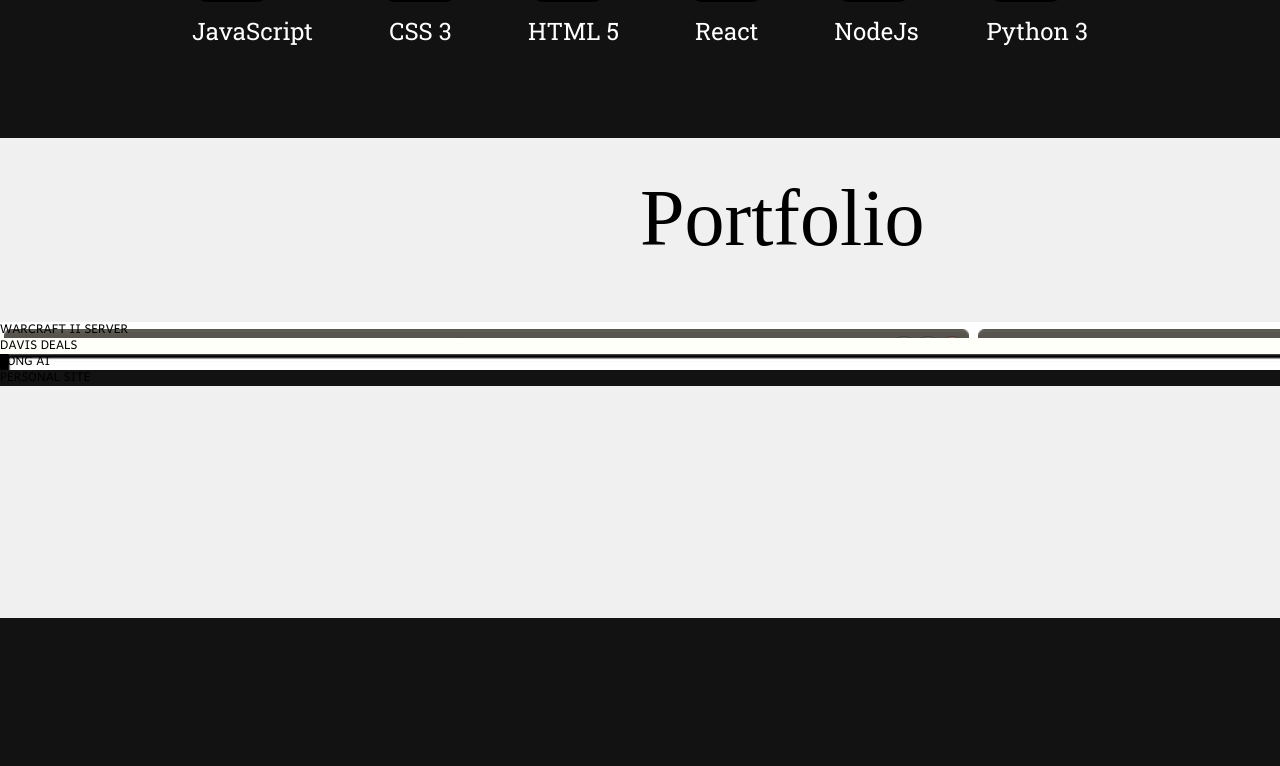
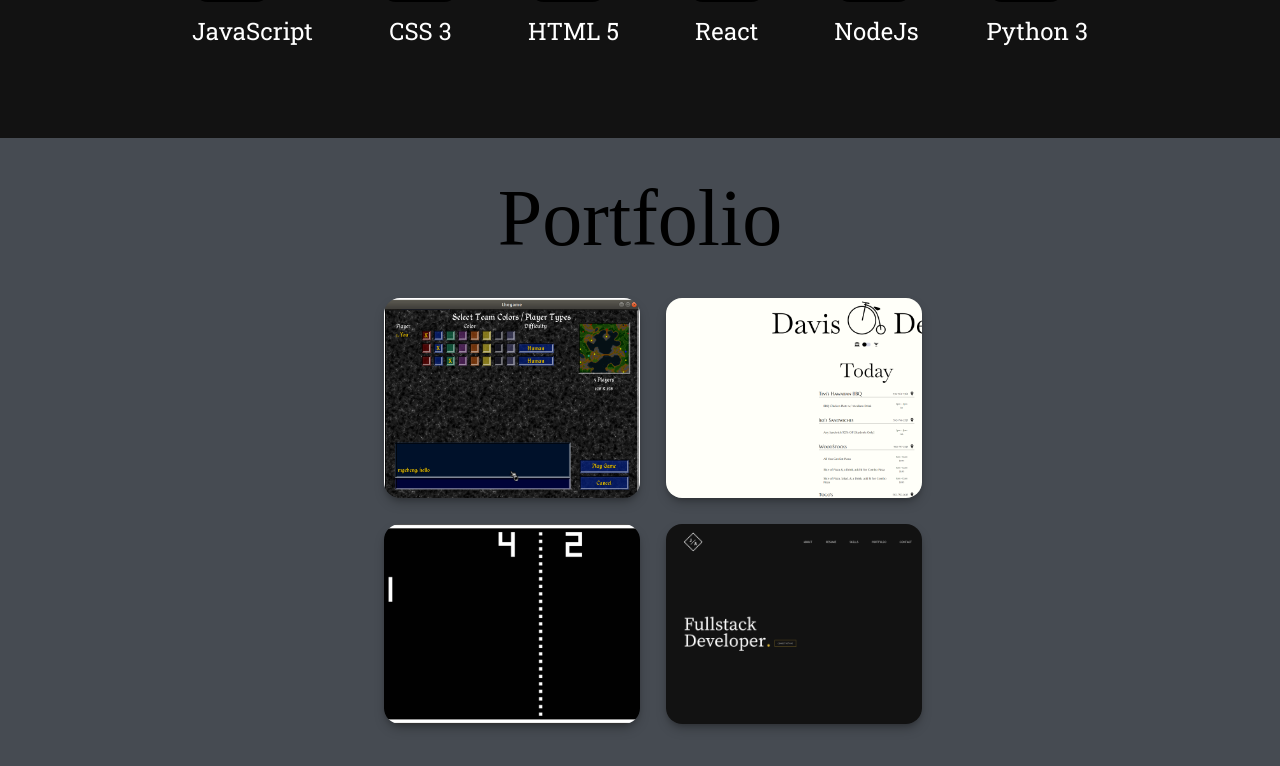
Before and after one commit to ausomely/personal-website, a React (Create React App) app: page / in a window 1280 px wide. Shown: the part 1542-2308 px from the top of the page. Before the commit the page ends 2160 px from the top, so only its background shows below. Built offline with nearby package versions, Linux system fonts and the light colour scheme; a web font is replaced by a local one.

Commit message:
need to add project cover hover animations

```diff
--- a/src/App.css
+++ b/src/App.css
@@ -14,7 +14,7 @@
   --text-color: #000000;
   --secondary-text-color: #ffffff;
   --dark-bg: #121212;
-  --light-bg: #f0f0f0;
+  --light-bg: #464B52;
 }
 
 /* Sizing */
@@ -304,7 +304,7 @@ span {
 
 #about-container-wrapper {
   height: 60vh;
-  background-color: var(--light-bg);
+  background-color:var(--light-bg);
   display: flex;
 }
 
@@ -434,31 +434,68 @@ span {
   background-color: var(--light-bg);
 }
 
+#projects-map {
+  width: 20vw;
+  left: 30%;
+  position: relative;
+  display: grid;
+  grid-template-columns: repeat(2,1fr);
+  column-gap: 2vw;
+  row-gap: 2vw;
+}
+
 #portfolio-container {
   width: 100vw;
-  height: 60vh;
+  height: 80vh;
 }
 
 #portfolio-header {
-  margin: 0 0 5vw 80vh;
+  margin-bottom: 0.5em;
   padding-top: 0.5em;
   font-family: 'Source Serif Pro';
   font-size: 5em;
+  text-align: center;
   color: var(--text-color);
 }
 
+.project-element a {
+  color: inherit;
+  text-decoration: inherit;
+}
 .project-element {
+  width: 20vw;
+  height: 25vh;
+  background-size: cover;
+  box-shadow: rgba(0, 0, 0, 0.25) 0px 6px 12px -2px, rgba(0, 0, 0, 0.3) 0px 3px 7px -3px;
+  border-radius: 1em;
+  overflow: hidden;
+}
 
+.project-cover {
+  opacity: 0;
+  height: 100%;
+  width: 100%;
+  cursor: pointer;
+  background-size: 100% 100%;
+  background-color: var(--color-accent);
+  display: flex;
+  flex-direction: column;
+  justify-content: center;
+  align-items: center;
 }
 
 .project-name {
-
+  width: 20vw;
+  opacity: 1;
+  color: var(--secondary-text-color);
+  font-size: 1.5em;
+  font-weight: 500;
 }
 
 .project-description {
-
+  opacity: 0;
+  width: 15vw;
+  color: var(--secondary-text-color);
+  font-size: 1.1em;
+  margin: 1vh 0 0 0
 }
-
-#portfolio-map {
-
-}
--- a/src/components/navbar.js
+++ b/src/components/navbar.js
@@ -24,8 +24,8 @@ export default class Navbar extends Component {
                         to='about-container-wrapper'
                         spy={true}
                         smooth={true}
-                        offset={-70}
-                        duration={500}
+                        offset={-50}
+                        duration={700}
                     >
                         <div className='navbar-element'>ABOUT</div>
                     </Link>
@@ -36,18 +36,18 @@ export default class Navbar extends Component {
                         to='skills-container-wrapper'
                         spy={true}
                         smooth={true}
-                        offset={-70}
-                        duration={500}
+                        offset={-50}
+                        duration={700}
                     >
                         <div className='navbar-element'>SKILLS</div>
                     </Link>
                     <Link
                         activeClass='active'
-                        to='portfolio-section'
+                        to='portfolio-container-wrapper'
                         spy={true}
                         smooth={true}
-                        offset={-70}
-                        duration={500}
+                        offset={-50}
+                        duration={700}
                     >
                         <div className='navbar-element'>PORTFOLIO</div>
                     </Link>
@@ -56,8 +56,8 @@ export default class Navbar extends Component {
                         to='contact-section'
                         spy={true}
                         smooth={true}
-                        offset={-70}
-                        duration={500}
+                        offset={-50}
+                        duration={700}
                     >
                         <div className='navbar-element'>CONTACT</div>
                     </Link>
--- a/src/components/portfolio.js
+++ b/src/components/portfolio.js
@@ -7,11 +7,12 @@ export default function Portfolio() {
         <div id='portfolio-container-wrapper'>
             <div id='portfolio-container'>
                 <div id='portfolio-header'>Portfolio</div>
-                <div id='portfolio-map'>
+                <div id='projects-map'>
                     {
                         portfolio_list.map((project, index) => {
-                            return <PortfolioElement key={project.name}
-                                name={project.name} img={project.img_src} url={project.url_link} />;
+                            return <PortfolioElement key={index}
+                                name={project.name} description={project.description}
+                                img={project.img_src} url={project.url_link} />;
                         })
                     }
                 </div>
--- a/src/components/portfolio_element.js
+++ b/src/components/portfolio_element.js
@@ -14,9 +14,12 @@ export default class PortfolioElement extends Component {
         return (
             <div className='project-element' style={ {backgroundImage:
                 'url(' + img + ')'} }>
-                <a href={url} target='_blank' rel='noreferrer'></a>
-                <div className='project-name'>{name}</div>
-                <p className='project-description'>{description}</p>
+                <a href={url} target='_blank' rel='noreferrer'>
+                    <div className='project-cover'>
+                        <div className='project-name'>{name}</div>
+                        <p className='project-description'>{description}</p>
+                    </div>
+                </a>
             </div>
         );
     }
```
